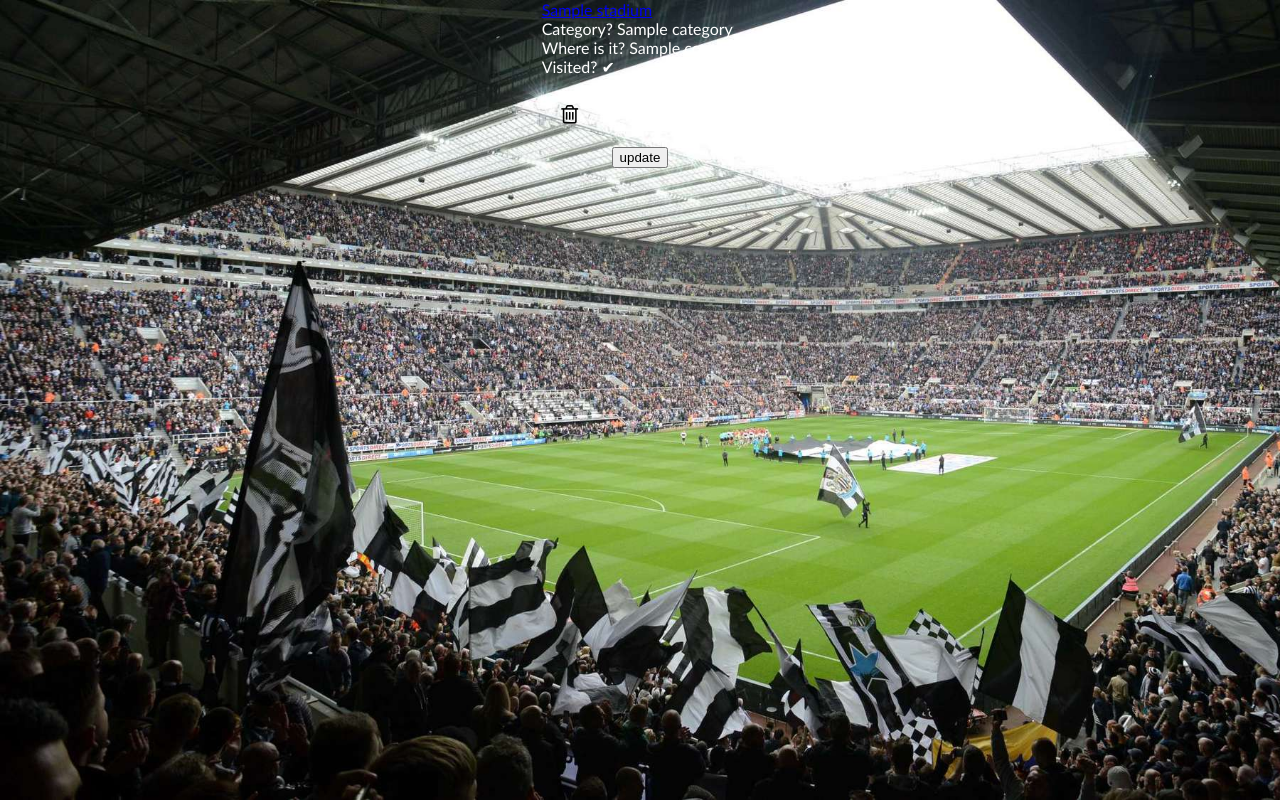
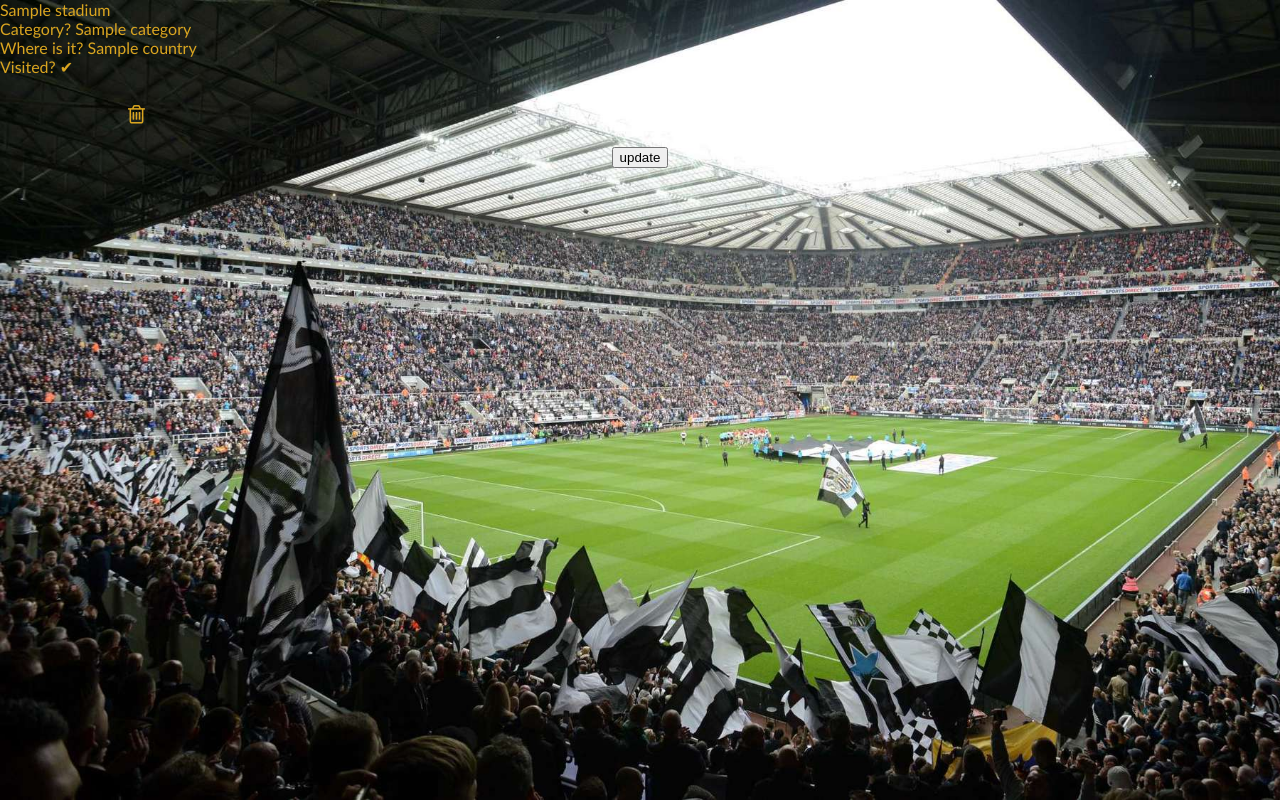
Before and after one commit to garyb6/Project1, a Flask app: page /stadiums in a window 1280 px wide. Shown: the part 127-927 px from the top of the page. Run offline with Flask 2, Linux system fonts and the light colour scheme; a database or web service that is not in the repository returns one stand-in record (values such as "Sample title"); some libraries are stand-ins or nearby versions.

Commit message:
all stadium page font colour and icon adjusted

```diff
--- a/static/css/buttons.css
+++ b/static/css/buttons.css
@@ -1,7 +1,7 @@
 .trash-button{
     display: contents;
     font-size: 45%;
-    color: black
+    color: goldenrod
   }
 
   .button{
--- a/static/css/tables.css
+++ b/static/css/tables.css
@@ -1,8 +1,16 @@
 .stadium_flexbox {
+    color: goldenrod;
     display: flex;
+    flex-direction: row;
     flex-wrap: wrap;
     justify-content: space-evenly;
+    align-items: center;
+    align-content: space-around;
+    gap: 100px 100px;
+
 }
 .stadium_card{
     border: orangered;
+    flex-grow:  1;
+
 }
--- a/templates/countries/index.html
+++ b/templates/countries/index.html
@@ -5,7 +5,7 @@
 {% for country in all_countries %}
     <div class="country">
         <div class="content">
-        <a href="/countries/{{country.id}}">{{country.name}}</a>
+        {{country.name}}
         <div class="name">
             Language spoken: {{country.language}}
             <br>
--- a/templates/stadiums/index.html
+++ b/templates/stadiums/index.html
@@ -5,8 +5,7 @@
 <div class = "stadium_flexbox">
     {% for stadium in all_stadiums %}
     <div class="stadium_card">
-        <div class="content">
-        <a href="/stadiums/{{stadium.id}}">{{stadium.name}}</a>
+        {{stadium.name}}
         <br>
         <div class="stadium_card">
             Category? {{stadium.category}}
@@ -23,7 +22,7 @@
         </div>
         <div class="buttons">
             <form class="delete-form" action="/stadiums/{{stadium.id}}/delete" method="POST">
-            <button class="trash-button"><i class="fa fa-trash-o fa-3x" style="color:black" aria-hidden="true"></i></button>
+            <button class="trash-button"><i class="fa fa-trash-o fa-3x" style="color: goldenrod" aria-hidden="true"></i></button>
             </form>
         </div>
         <div class="buttons">
@@ -32,7 +31,6 @@
             </form>
         </div>
     </div>
-    </div>
 {% endfor %}
 </div>
 </section>
```
